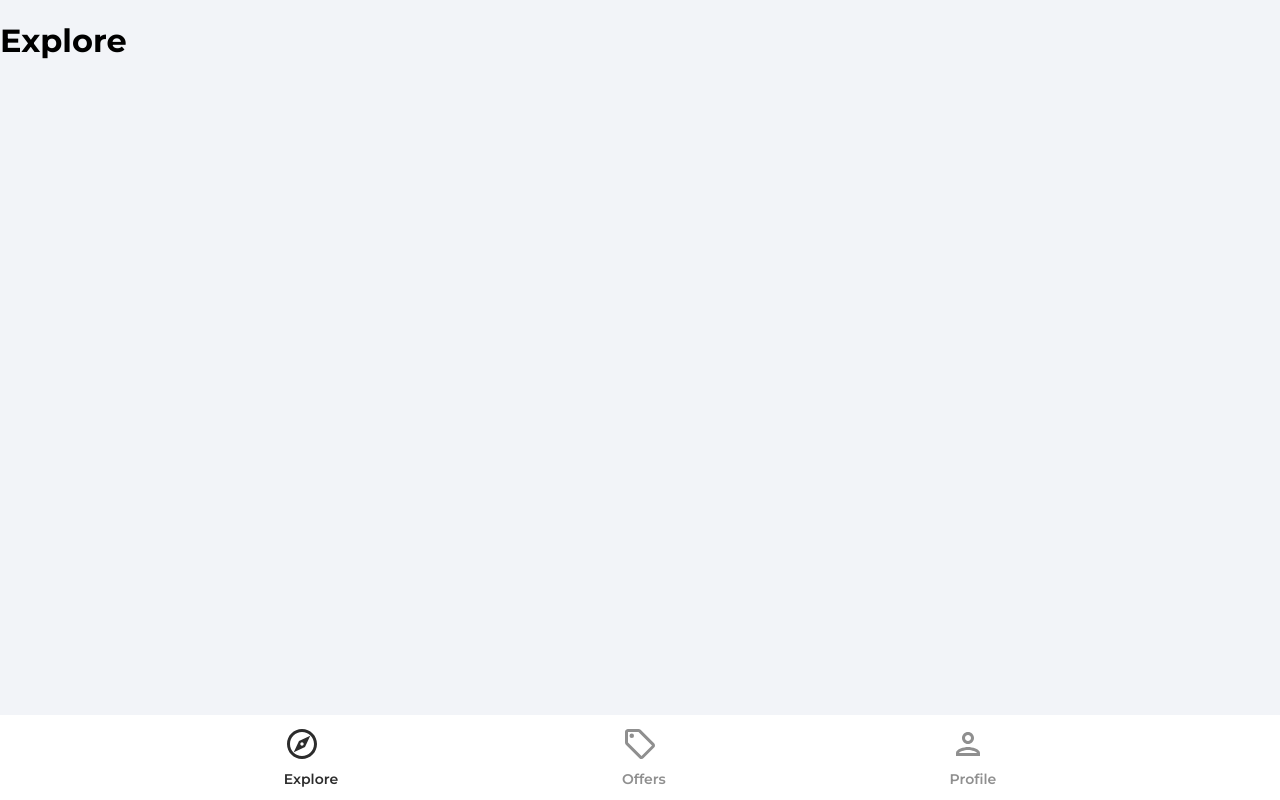
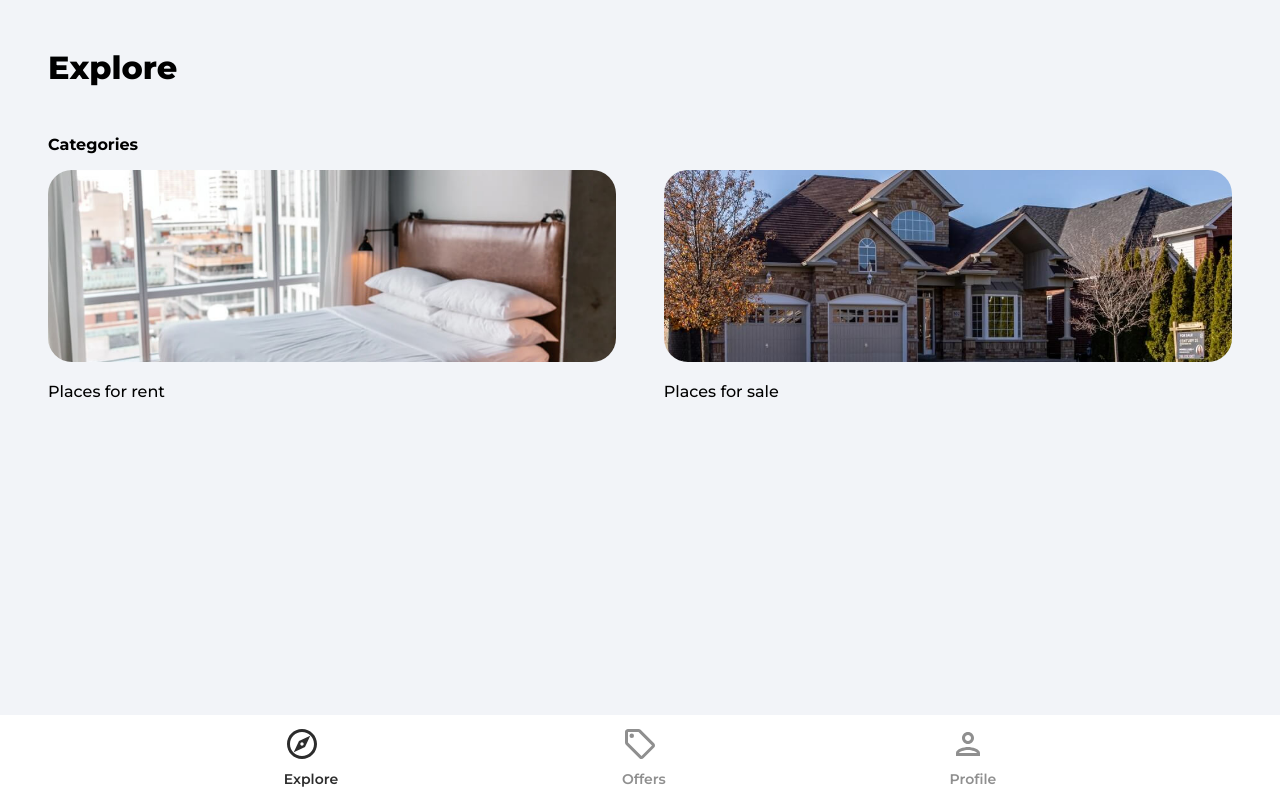
Before and after one commit to ic3surf3r/Housemarket-React-Firebase, a React (Create React App) app: page / in a window 1280 px wide. Built offline with nearby package versions, Linux system fonts and the light colour scheme.

Commit message:
Explorepage inital layout

```diff
--- a/src/App.js
+++ b/src/App.js
@@ -4,6 +4,7 @@
 import Navbar from "./components/Navbar";
 import PrivateRoute from "./components/PrivateRoute";
 import Explore from "./pages/Explore";
+import Category from "./pages/Category";
 import Offers from "./pages/Offers";
 import Profile from "./pages/Profile";
 import SignIn from "./pages/SignIn";
@@ -17,6 +18,7 @@
         <Routes>
           <Route path="/" element={<Explore />} />
           <Route path="/offers" element={<Offers />} />
+          <Route path="/category/:categoryName" element={<Category />} />
           <Route path="/profile" element={<PrivateRoute />}>
             <Route path="/profile" element={<Profile />} />
           </Route>
--- /dev/null
+++ b/src/pages/Category.jsx
@@ -0,0 +1,5 @@
+function Category() {
+  return <div>Category</div>;
+}
+
+export default Category;
--- a/src/pages/Explore.jsx
+++ b/src/pages/Explore.jsx
@@ -1,7 +1,37 @@
+import { Link } from "react-router-dom";
+import rentCategoryImage from "../assets/jpg/rentCategoryImage.jpg";
+import sellCategoryImage from "../assets/jpg/sellCategoryImage.jpg";
+
 function Explore() {
   return (
-    <div>
-      <h1>Explore</h1>
+    <div className="explore">
+      <header>
+        <p className="pageHeader">Explore</p>
+      </header>
+      <main>
+        {/* Slider */}
+        <p className="exploreCategoryHeading">Categories</p>
+        <div className="exploreCategories">
+          <Link to="/category/rent">
+            <img
+              src={rentCategoryImage}
+              alt="Rent"
+              className="exploreCategoryImg
+            "
+            />
+            <p className="exploreCategoryName">Places for rent</p>
+          </Link>
+          <Link to="/category/sell">
+            <img
+              src={sellCategoryImage}
+              alt="Sell"
+              className="exploreCategoryImg
+            "
+            />
+            <p className="exploreCategoryName">Places for sale</p>
+          </Link>
+        </div>
+      </main>
     </div>
   );
 }
```
